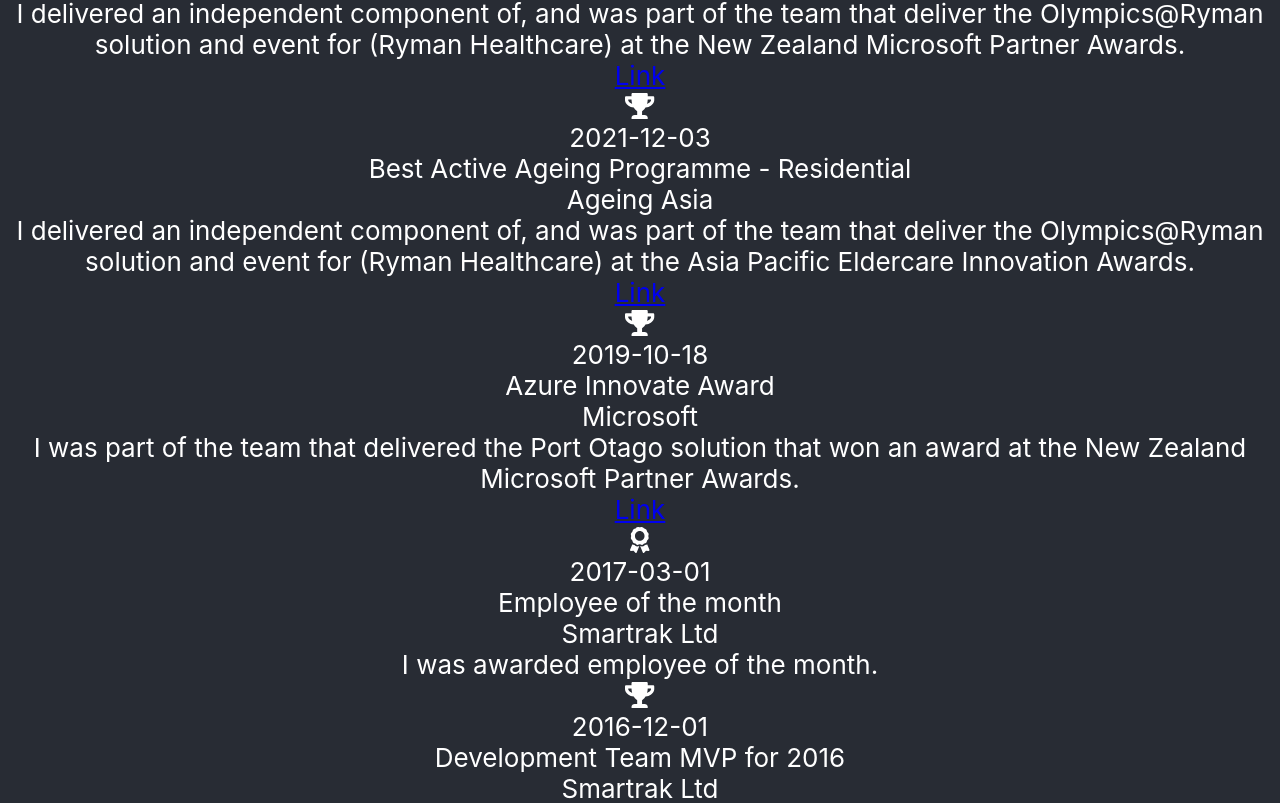
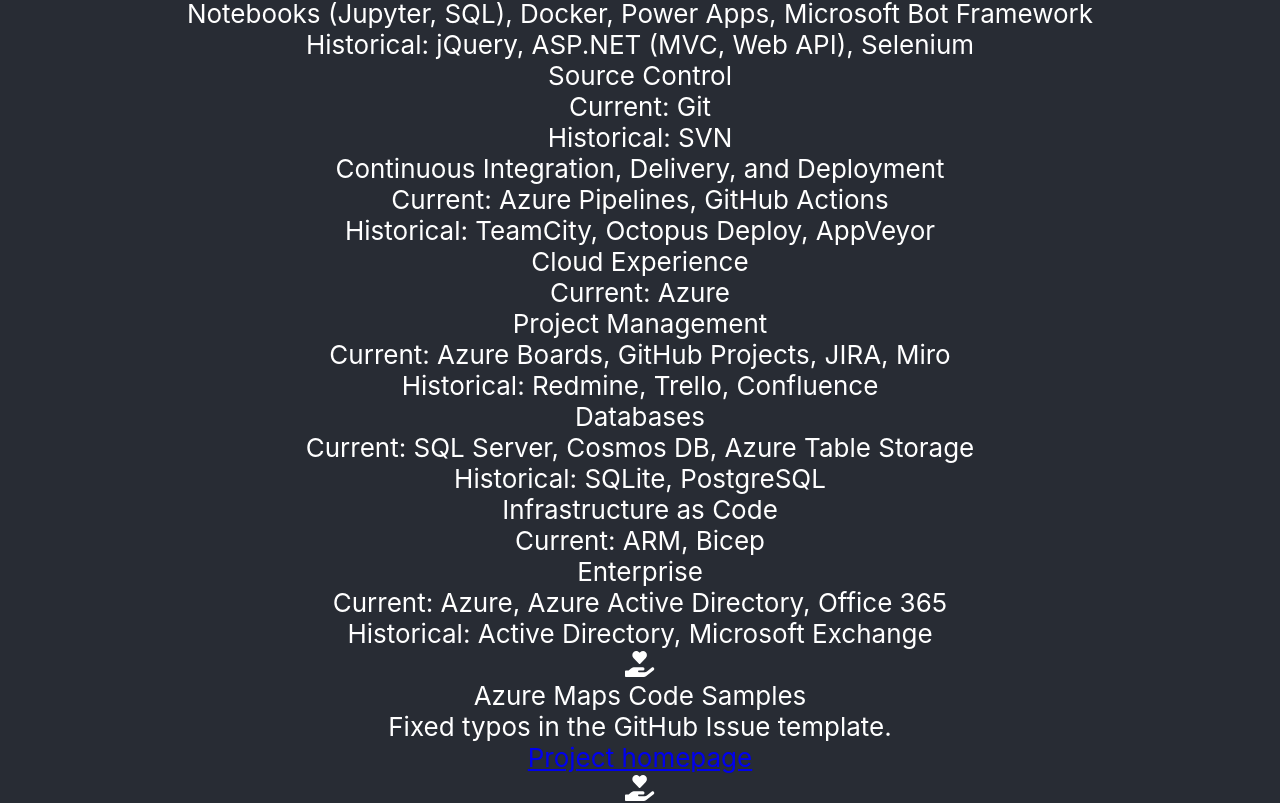
Before and after one commit to BeigeBadger/BeigeBadger.github.io, a React (Create React App) app in the folder my-cv/: page / in a window 1280 px wide. Shown: the part 1548-2351 px from the top of the page. Built offline with nearby package versions, Linux system fonts and the light colour scheme.

Commit message:
Adds support for rendering tooling and OSS contributions

```diff
--- a/my-cv/src/components/resume.tsx
+++ b/my-cv/src/components/resume.tsx
@@ -1,7 +1,7 @@
 import { FontAwesomeIcon } from "@fortawesome/react-fontawesome";
 import { IResume } from "../models/resume/resume";
 import { faGithub, faLinkedin, faStackOverflow, faRebel } from "@fortawesome/free-brands-svg-icons";
-import { faAward, faBook, faGraduationCap, faMapMarker, faTrophy } from "@fortawesome/free-solid-svg-icons";
+import { faAward, faBook, faGraduationCap, faHandHoldingHeart, faMapMarker, faTrophy } from "@fortawesome/free-solid-svg-icons";
 interface IResumeProps {
 	resumeData: IResume
 };
@@ -127,17 +127,69 @@
 			</div>
 
 			<div className="content">
-
 				<div className="work-history">
 
 				</div>
 
 				<div className="tooling">
+					{
+						props.resumeData.tooling.map((tool, index) => {
+							return (
+								<div key={index}>
+									<div>
+										{
+											tool.name
+										}
+									</div>
 
+									<div>
+										{
+											`Current: ${tool.current.join(", ")}`
+										}
+									</div>
+
+									<div>
+										{
+											tool.historical.length > 0 && `Historical: ${tool.historical.join(", ")}`
+										}
+									</div>
+								</div>
+							)
+						})
+					}
 				</div>
 
 				<div className="open-source-development">
+					{
+						props.resumeData.openSourceProjects.map((project, index) => {
+							return (
+								<div key={index}>
+									<FontAwesomeIcon icon={faHandHoldingHeart} />
 
+									<div>
+										{
+											project.displayName
+										}
+									</div>
+
+									<div>
+										{
+											project.description
+										}
+									</div>
+
+									<div>
+										{
+											project.githubUrl &&
+											<a href={project.githubUrl}>
+												Project homepage
+											</a>
+										}
+									</div>
+								</div>
+							)
+						})
+					}
 				</div>
 
 				<div className="awards">
```
